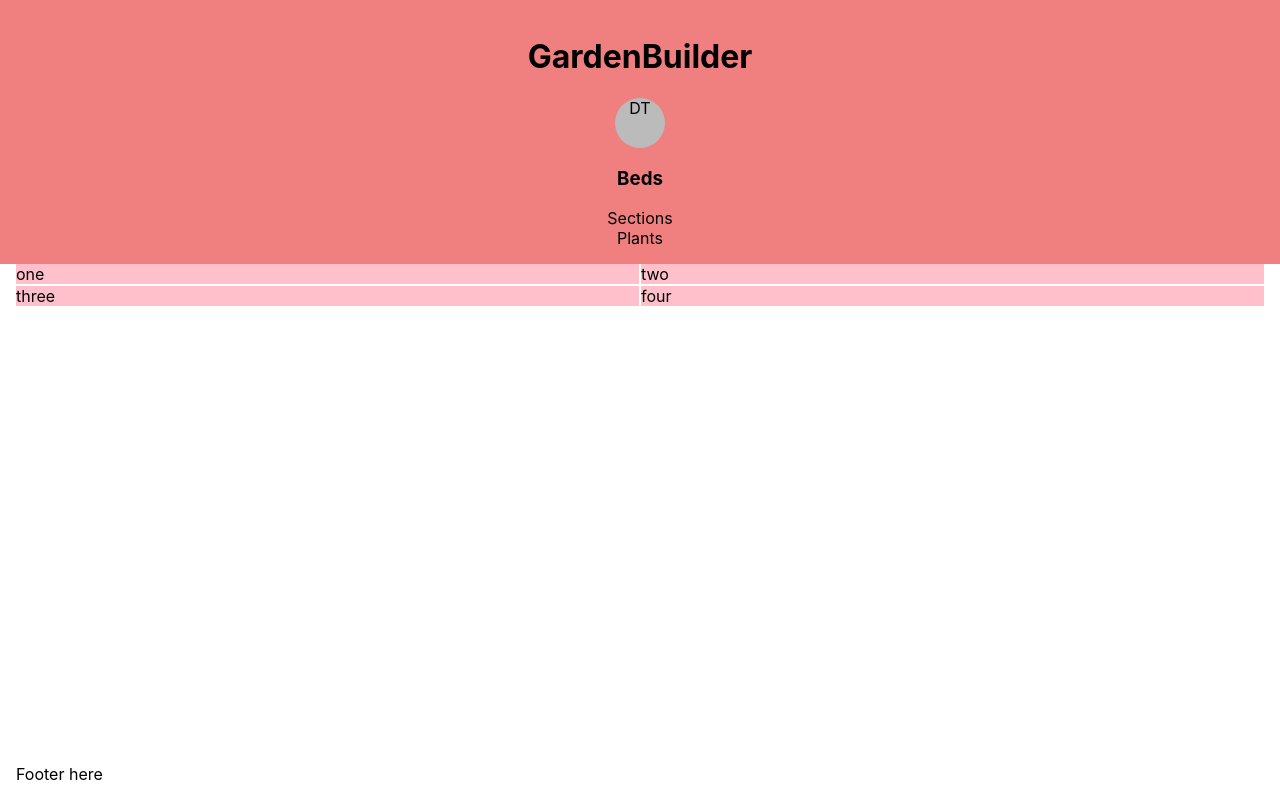
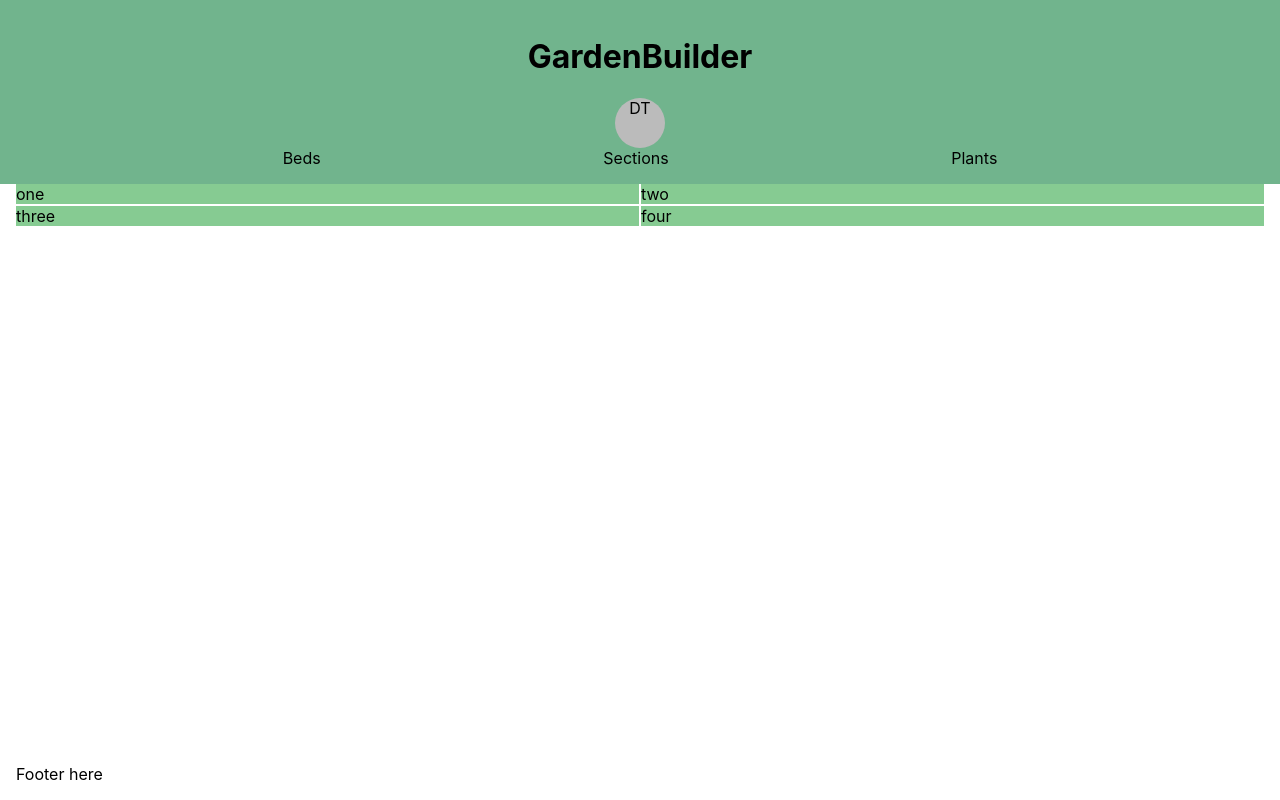
Before and after one commit to gardenbuilder-app/gardenbuilder-frontend, a React (Create React App) app: page / in a window 1280 px wide. Built offline with nearby package versions, Linux system fonts and the light colour scheme; the HTML template or start-up script is replaced by a standard one.

Commit message:
Converted from css modules to styled-components

```diff
--- a/src/components/footer.js
+++ b/src/components/footer.js
@@ -1,11 +1,8 @@
 import React from 'react'
-import footerStyles from './footer.module.css'
 
 const Footer = function () {
   return (
-    <footer
-      className={footerStyles.footer}
-    >
+    <footer>
       <p>
           Footer here
       </p>
--- a/src/components/header.js
+++ b/src/components/header.js
@@ -1,36 +1,40 @@
 import React from 'react'
 import Navbar from './navbar'
-import headerStyles from './header.module.css'
 import Profile from '../views/profile'
 import { FaBars } from 'react-icons/fa'
 import useWindowSize from '../hooks/useWindowSize'
+import styled from 'styled-components'
+import { colors } from '../styles/global'
 
 const Header = function () {
   const windowSize = useWindowSize()
 
-  console.log(window)
-  const headerContent = windowSize.width < 600 ? (
-    <React.Fragment>
+  const Header = styled.header`
+    padding: 1rem 0;
+    text-align: center;
+    background: ${colors.primary};
+    width: 100vw;
+    margin-left: -1rem;
+  `
+
+  const header = windowSize.width < 600 ? (
+    <Header>
       <FaBars />
       <h1>
           GardenBuilder
       </h1>
-    </React.Fragment>
+    </Header>
   ) : (
-    <React.Fragment>
+    <Header>
       <h1>
           GardenBuilder
       </h1>
       <Profile />
       <Navbar />
-    </React.Fragment>
+    </Header>
   )
 
-  return (
-    <header className={headerStyles.header}>
-      { headerContent }
-    </header>
-  )
+  return header
 }
 
 export default Header
--- a/src/components/header.module.css
+++ /dev/null
@@ -1,24 +0,0 @@
-.header {
-    padding: 1rem 0;
-    text-align: center;
-    background-color: lightcoral;
-    width: 100vw;
-    margin-left: -1rem;
-}
-
-.title {
-    color: var(--color);
-    font-family: calistoga;
-    font-size: 3rem;
-    text-decoration: none;
-}
-
-.title:hover {
-    opacity: .7;
-}
-
-@media only screen and (min-width: 500px) {
-    .title {
-        font-size: 6rem;
-    }
-}
--- a/src/components/navbar.js
+++ b/src/components/navbar.js
@@ -1,28 +1,42 @@
 import React from 'react'
-import navbarStyles from './navbar.module.css'
+import styled from 'styled-components'
+
+const Nav = styled.nav`
+    display: flex;
+    flex-direction: row;
+    justify-content: space-evenly;
+    list-style-type: none;
+`
+
+/**
+ * Styled nav item
+ * lower opacity if hover
+ * increase font size if active
+ */
+const NavItem = styled.li`
+    cursor: pointer;
+    text-decoration: none;
+    &:hover {
+      opacity: 0.7;
+    }
+    &:active {
+      font-size: 140%;
+    }
+`
 
 const Navbar = function () {
   return (
-    <div className={navbarStyles.navList}>
-      <h3
-        className={navbarStyles.navItem}
-        activeClassName={navbarStyles.activeNavItem}
-        to='/beds'>
-              Beds
-      </h3>
-      <div
-        className={navbarStyles.navItem}
-        activeClassName={navbarStyles.activeNavItem}
-        to='/sections'>
-              Sections
-      </div>
-      <div
-        className={navbarStyles.navItem}
-        activeClassName={navbarStyles.activeNavItem}
-        to='/plants'>
-              Plants
-      </div>
-    </div>
+    <Nav>
+      <NavItem to='/beds'>
+        Beds
+      </NavItem>
+      <NavItem to='/sections'>
+        Sections
+      </NavItem>
+      <NavItem to='/plants'>
+        Plants
+      </NavItem>
+    </Nav>
   )
 }
 
--- a/src/pages/beds.js
+++ b/src/pages/beds.js
@@ -1,21 +1,29 @@
 import React from 'react'
-import bedStyles from './beds.module.css'
+import styled from 'styled-components'
+import { colors } from '../styles/global'
 
 function Beds () {
-  const rowsAndColumns = (rows, columns) => ({
-    gridTemplateRows: `repeat(${rows}, 1fr)`,
-    gridTemplateColumns: `repeat(${columns}, 1fr)`
-  })
+  const rows = 2
+  const columns = 2
+
+  const Grid = styled.div`
+    display: grid;
+    direction: row;
+    gap: 2px;
+    grid-template-columns: repeat(${columns}, 1fr);
+    grid-template-rows: repeat(${rows}, 1fr);
+  `
+
+  const GridItem = styled.div`
+    background: ${colors.accent};
+  `
   return (
-    <div
-      className={bedStyles.grid}
-      style={rowsAndColumns(2, 2)}
-    >
-      <div>one</div>
-      <div>two</div>
-      <div>three</div>
-      <div>four</div>
-    </div>
+    <Grid>
+      <GridItem>one</GridItem>
+      <GridItem>two</GridItem>
+      <GridItem>three</GridItem>
+      <GridItem>four</GridItem>
+    </Grid>
   )
 }
 
--- /dev/null
+++ b/src/styles/global.js
@@ -0,0 +1,9 @@
+export const colors = {
+  white: '#fff',
+  black: '#1f271b',
+  primary: '#71b48d',
+  secondary: '#19647e',
+  background: 'fff7e1',
+  accent: '#86cb92',
+  alert: '#e5446d'
+}
```
Also changed, not shown: src/styles/elements.js (added).
